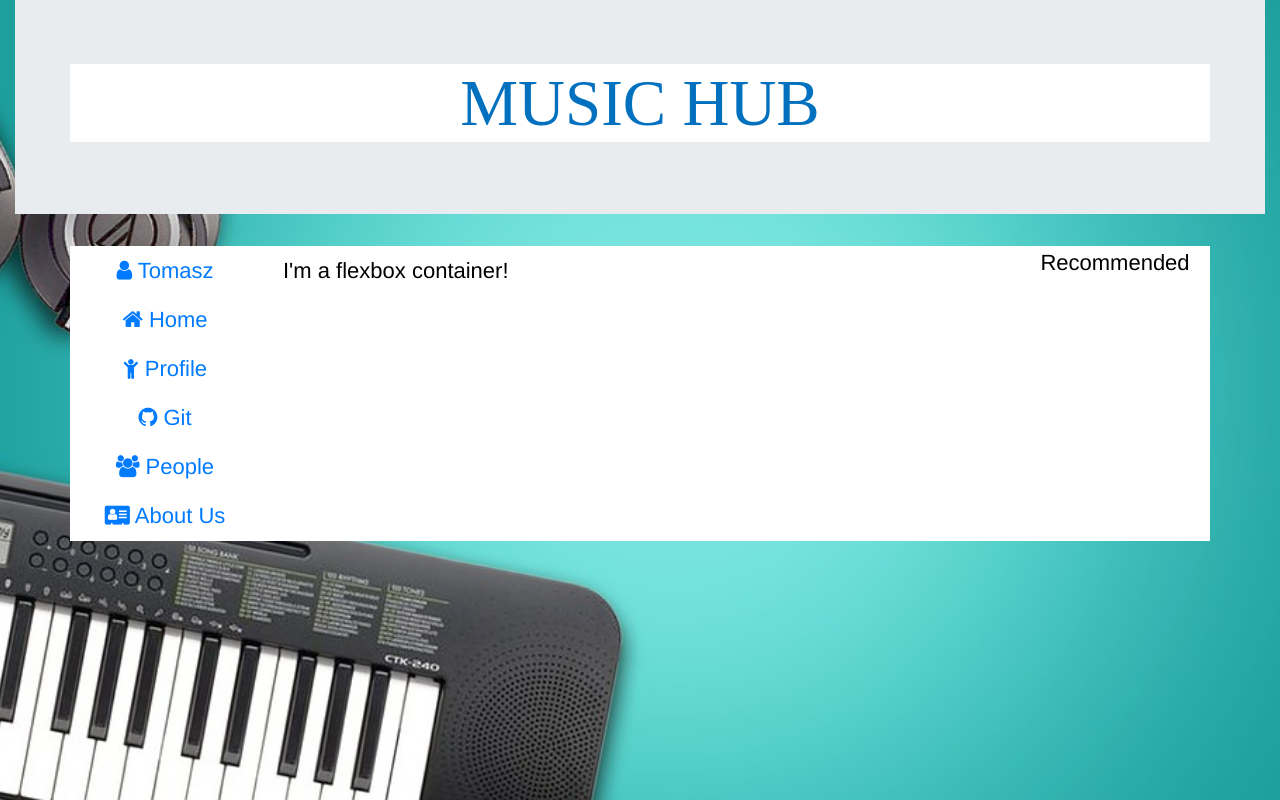
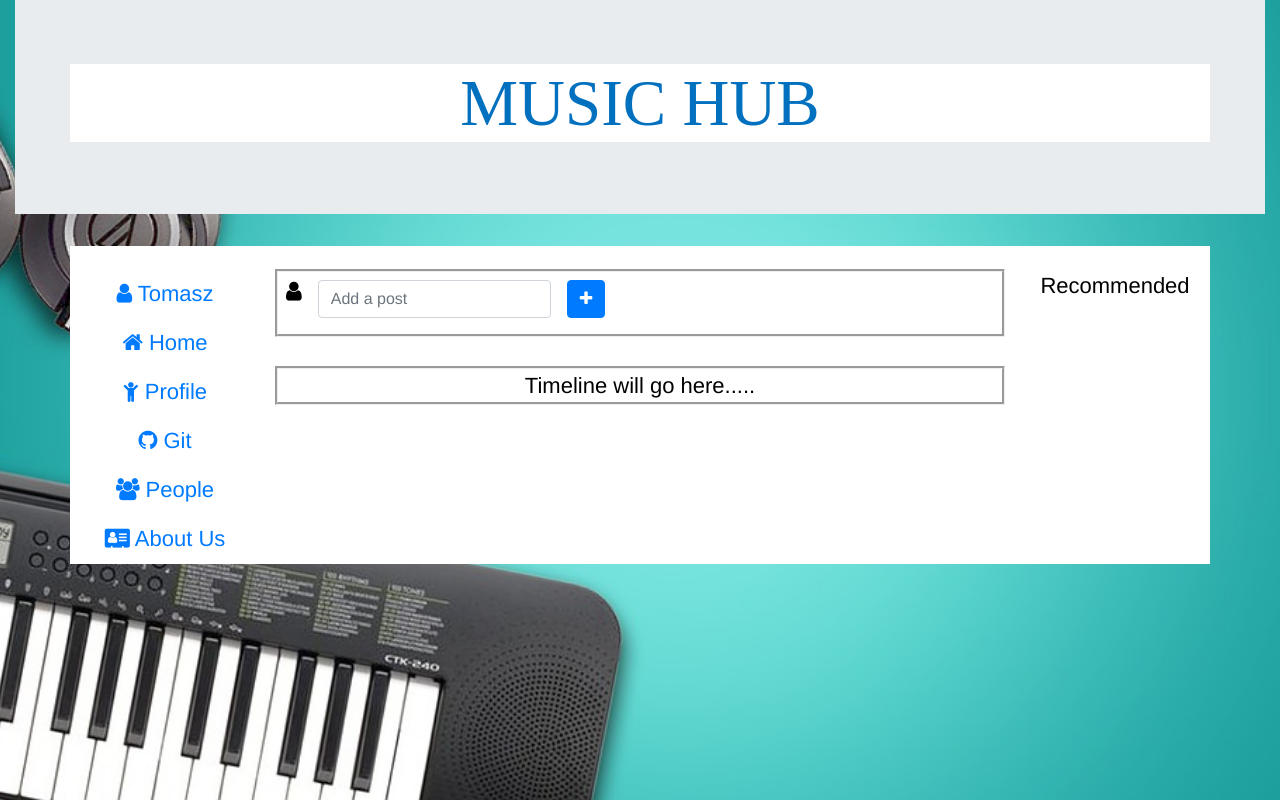
Before and after one commit to TomaszChylinski/MusicHub, a React (Create React App) app in the folder client/: page /home in a window 1280 px wide. Built offline with nearby package versions, Linux system fonts and the light colour scheme.

Commit message:
updated home page

```diff
--- a/client/src/component/Home/Home.css
+++ b/client/src/component/Home/Home.css
@@ -1,6 +1,23 @@
 .container {
   background-color: white;
+
 }
 ul {
   list-style-type: none;
 }
+
+
+.homeForm{
+    border-style: groove;
+
+}
+
+.home-col{
+    margin-top: 2%;
+}
+
+
+.home-timeline{
+border-style: groove;
+margin-top: 4%;
+}
--- a/client/src/component/Home/Home.js
+++ b/client/src/component/Home/Home.js
@@ -4,7 +4,7 @@ import "./Home.css";
 const Home = () => (
   <div class="container">
     <div class="row">
-      <div class="col-sm-2">
+      <div class="home-col col-sm-2">
         <ul class="list-group">
           <li>
             <a class="nav-link" href="#">
@@ -38,14 +38,34 @@ const Home = () => (
           </li>
         </ul>
       </div>
-      <div class="col-sm-8">
-        <div class="d-flex p-2">I'm a flexbox container!</div>
+
+      <div class="home-col col-sm-8">
+        <div class="homeForm d-flex p-2">
+          <i class="fa fa-user"></i>
+
+          <form class="form-inline">
+            <div class="form-group mx-sm-3 mb-2">
+              <label for="userpost" class="sr-only">
+                post
+              </label>
+              <input
+                type="post"
+                class="form-control input-sm"
+                id="addPost"
+                placeholder="Add a post"
+              />
+            </div>
+            <button type="submit" class="btn btn-primary mb-2">
+              <i class="fa fa-plus"></i>
+            </button>
+          </form>
+        </div>
+        <div class="home-timeline">
+          Timeline will go here.....
+
+        </div>
       </div>
-      <div class="col-sm-2">
-      Recommended
-
-
-      </div>
+      <div class="home-col col-sm-2">Recommended</div>
     </div>
 
     <div class="row">
```
